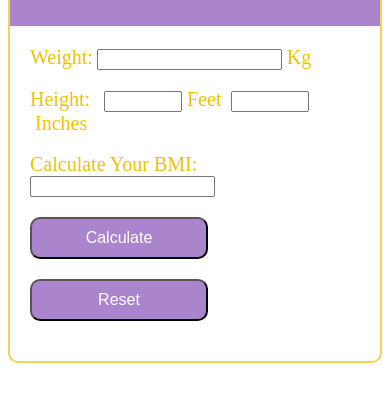
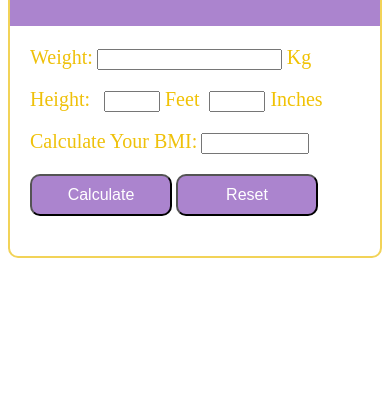
Before and after one commit to Harshali-Kanoje/bmi-calculator, a plain HTML site: page index.html in a window 390 px wide. Shown: the part 123-524 px from the top of the page. Drawn offline with Linux system fonts and the light colour scheme.

Commit message:
media query is added to index.html

```diff
--- a/css/style.css
+++ b/css/style.css
@@ -68,3 +68,20 @@ button {
    font-weight: bold;
    color: rgb(171, 132, 206);;
 }
+
+@media screen and ( max-width:600px){
+   .height-input {
+      width: 48px;
+      margin-left: 10px;
+   }
+
+   button {
+
+      width: 142px;
+
+   }
+
+   .bmi-cal{
+      width: 100px;
+   }
+}
--- a/index.html
+++ b/index.html
@@ -27,7 +27,7 @@
             <br/>
             <label for="calculate">Calculate Your BMI:</label>
 
-            <input type="text" id="calculate">
+            <input type="text" id="calculate" class="bmi-cal">
             <br />
 
             <button type="button" onclick="calBMI()">Calculate</button>
```
